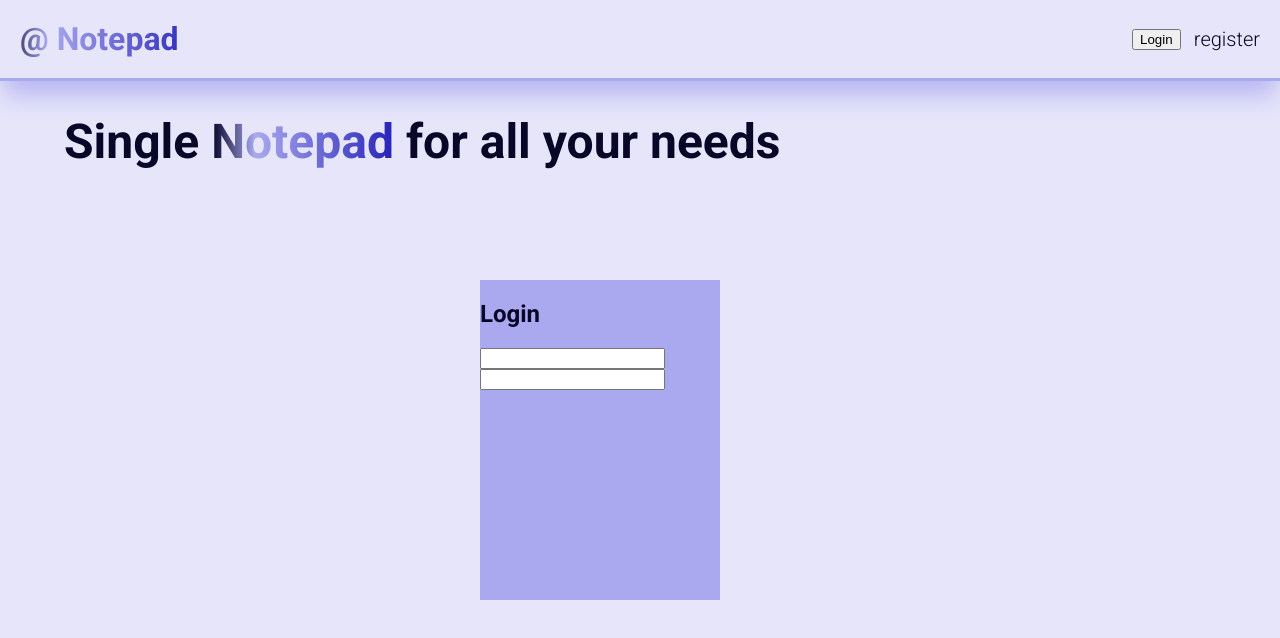
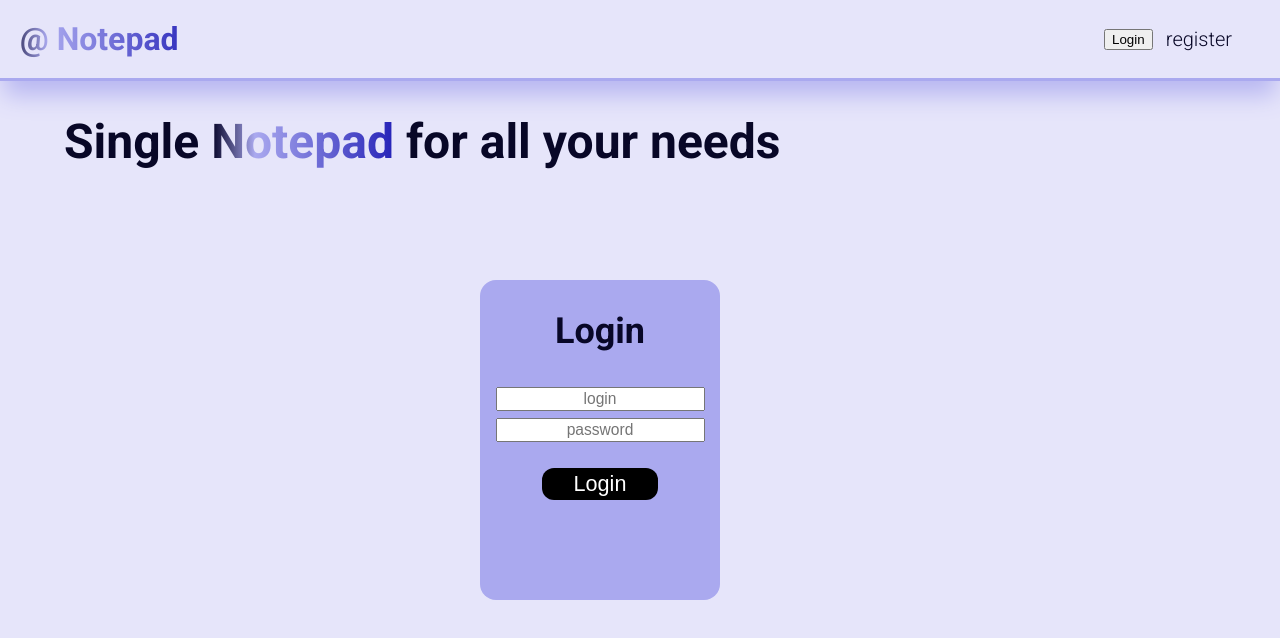
Before and after one commit to jbktn/notepad, a Vue app: page / in a window 1280 px wide. Both pictures are taken after a click on the button "Login". Shown: the top 638 px of the page. Built offline with nearby package versions, Linux system fonts and the light colour scheme.

Commit message:
popup css

```diff
--- a/src/assets/navbar.css
+++ b/src/assets/navbar.css
@@ -21,7 +21,7 @@
 .navbar-navlinks{
     font-size: 1.25rem;
     font-weight: 300;
-    margin: 20px;
+    margin: 1rem 3rem 1rem 1rem;
     display: flex;
     justify-content: space-between;
     width: 8rem;
--- a/src/components/LoginPopup.vue
+++ b/src/components/LoginPopup.vue
@@ -5,14 +5,21 @@
 <template>
   <div class="login-popup">
     <h2>Login</h2>
-    <input type="text">
-    <input type="password">
+    <input class="box" type="text" PLACEHOLDER="login">
+    <input class="box" type="password" placeholder="password">
+    <button class="register-button">Login</button>
   </div>
 </template>
 
 <style>
+  input::placeholder {
+    text-align: center;
+  }
   .login-popup {
+    font-size: 150%;
     background-color: #AAA9EF;
+    border-radius: 1rem;
+    text-align: center;
     position: absolute;
     z-index: 100;
     top: 50%;
@@ -22,4 +29,21 @@
     width: 15rem;
     height: 20rem;
   }
+  .register-button {
+    background-color: black;
+    border-radius: 0.75rem;
+    border: none;
+    color: white;
+    padding: 0.2rem 2rem;
+    text-align: center;
+    text-decoration: none;
+    display: inline-block;
+    font-size: 90%;
+    margin-top: 1.5rem;
+    cursor: pointer;
+  }
+  .box {
+    font-size: 65%;
+    margin: 2px;
+  }
 </style>
```
